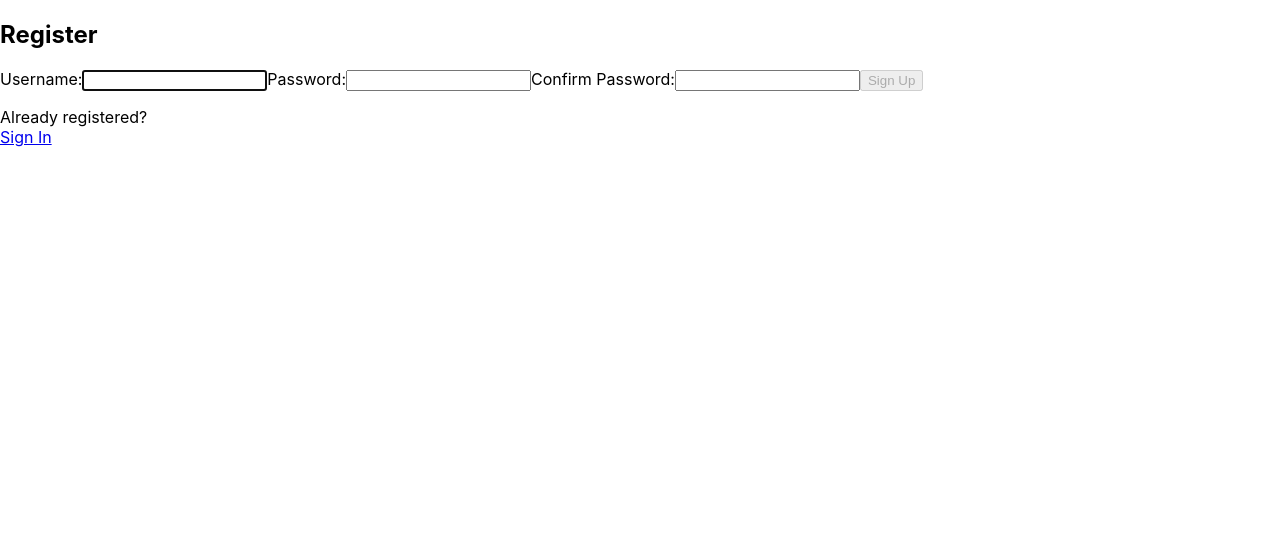
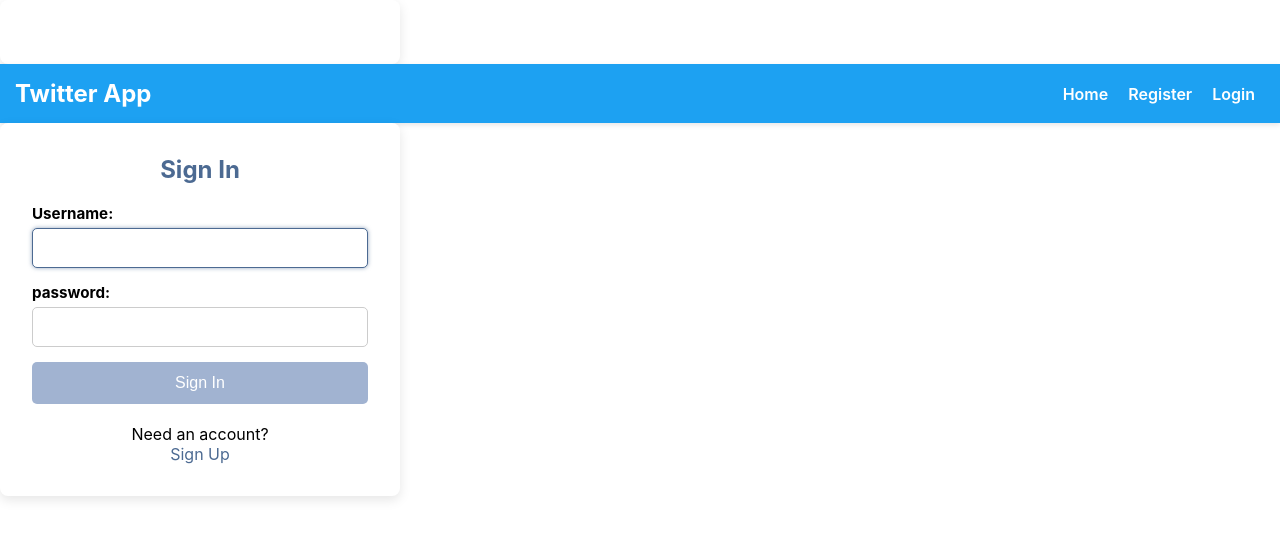
Before and after one commit to swamy2066/Twitter-App-Training, a React (Create React App) app: page /login in a window 1280 px wide. Shown: the top 538 px of the page. Built offline with nearby package versions, Linux system fonts and the light colour scheme.

Commit message:
Latest changes

```diff
--- a/package.json
+++ b/package.json
@@ -11,7 +11,9 @@
     "cra-template": "1.2.0",
     "react": "^19.0.0",
     "react-dom": "^19.0.0",
-    "react-scripts": "5.0.1"
+    "react-router-dom": "^7.0.2",
+    "react-scripts": "5.0.1",
+    "react-toastify": "^11.0.0"
   },
   "scripts": {
     "start": "react-scripts start",
--- a/src/App.js
+++ b/src/App.js
@@ -1,14 +1,24 @@
-import React from 'react'
-import LoginSignup from './Components/LoginSignup/LoginSignup'
-import Register from './Components/Register'
-import Login from './Components/Login'
+import React from 'react';
+import Login from './Components/Login';
+import Register from './Components/Register';
+import { Route, Routes } from 'react-router-dom';
+import Navbar from './Components/Navbar';
+import Home from './Components/Home';
+import { ToastContainer } from 'react-toastify';
+
 
 
 function App() {
+
   return (
-    <div>
-
-       <Register/>
+    <div className='App'>
+       <ToastContainer theme='colored'></ToastContainer>
+       <Navbar />
+       <Routes>
+          <Route path="/" element={ <Home />} />
+          <Route path='/register' element={ <Register />} />
+          <Route path='/login' element={ <Login />} />
+       </Routes>
     </div>
   )
 }
--- /dev/null
+++ b/src/Components/Home.css
@@ -0,0 +1,61 @@
+* {
+    margin: 0;
+    padding: 0;
+    box-sizing: border-box;
+  }
+
+  .home-container {
+    font-family: 'Arial', sans-serif;
+    background-color: #f4f6f9;
+    color: #333;
+    padding: 20px;
+    text-align: center;
+  }
+
+  .home-header {
+    background-color: #6c757d80;
+    color: white;
+    padding: 40px;
+    border-radius: 8px;
+    box-shadow: 0 4px 8px rgba(0, 0, 0, 0.1);
+  }
+
+  .home-header h1 {
+    font-size: 3em;
+    margin-bottom: 10px;
+  }
+
+  .home-header p {
+    font-size: 1.2em;
+  }
+
+  .content {
+    margin-top: 50px;
+  }
+
+  .content h2 {
+    font-size: 2em;
+    color: #333;
+  }
+
+  .content p {
+    font-size: 1.1em;
+    color: #555;
+    line-height: 1.6;
+    margin: 20px 0;
+  }
+
+  .cta-button {
+    background-color: #e74c3c;
+    color: white;
+    border: none;
+    padding: 15px 30px;
+    font-size: 1.1em;
+    cursor: pointer;
+    border-radius: 4px;
+    transition: background-color 0.3s ease;
+  }
+
+  .cta-button:hover {
+    background-color: #c0392b;
+  }
--- /dev/null
+++ b/src/Components/Home.js
@@ -0,0 +1,20 @@
+import React from 'react';
+import './Home.css';  // Importing the CSS file
+
+const Home = () => {
+  return (
+    <div className="home-container">
+      <header className="home-header">
+        <h1>Welcome to the Home Page!</h1>
+        <p>Enjoy your stay and explore the features.</p>
+      </header>
+      <section className="content">
+        <h2>Our Services</h2>
+        <p>We provide innovative solutions to help you grow and succeed.</p>
+        <button className="cta-button">Register Now</button>
+      </section>
+    </div>
+  );
+};
+
+export default Home;
--- a/src/Components/Login.js
+++ b/src/Components/Login.js
@@ -1,43 +1,91 @@
-import { useRef, useState, useEffect} from 'react'
+import React, { useRef, useState, useEffect, useContext } from 'react'
+import AuthContext from '../context/AuthProvider';
+import axios from '../service/axios';
 
+const LOGIN_URL = 'http://localhost:5000/users';
+const Login = () => {
+    const { setAuth } = useContext(AuthContext);
 
-const Login = () => {
-
-    const useRef = useRef();
+    const userRef = useRef();
     const errRef = useRef();
 
-    const [user, setUser] = useState('');
-    const [pwd, setPwd] = useState('');
+    const [name, setName] = useState('');
+    const [password, setPassword] = useState('');
     const [errMsg, setErrMsg] = useState('');
     const [success, setSuccess] = useState(false);
 
 
     useEffect(() => {
-        useRef.current.focus();
+        userRef.current.focus();
     }, [])
 
     useEffect(() => {
         setErrMsg('');
-    }, [user, pwd])
+    }, [name, password])
 
 
+    const handleSubmit = async (e) => {
+        e.preventDefault();
 
+        try {
+
+            const response = await axios.get(LOGIN_URL, JSON.stringify({ name, password }),
+                {
+                    headers: { 'Content-Type': 'application/json' },
+                    withCredentials: true
+
+                });
+            console.log(JSON.stringify(response?.data));
+            const accessToken = response?.data?.accessToken;
+            const roles = response?.data?.roles;
+            setAuth({ name, password, roles, accessToken });
+            setName('');
+            setPassword('');
+            setSuccess(true);
+
+        } catch (err) {
+            if (!err?.response) {
+                setErrMsg('No Server Response')
+            } else if (err.response?.status === 400) {
+
+                setErrMsg('Missing Username or password');
+
+            } else if (err.response?.status === 401) {
+                setErrMsg('Unauthorized');
+            } else {
+                setErrMsg('Login Failed')
+            }
+
+            errRef.current.focus();
+        }
+
+    }
 
 
     return (
+        <>
+            {success ? (
+                <section>
+                    <h1>You are logged in !</h1>
+                    <br />
+                    <p>
+                        <a href="http://localhost:3000/">Go to Home</a>
+                    </p>
+                </section>
+            ) : (
                 <section>
                     <p ref={errRef} className={errMsg ? "errmsg" :
-            "offscreen"} aiia-live="assertive">{errMsg}</p>
+                        "offscreen"} aria-live="assertive">{errMsg}</p>
                     <h1>Sign In</h1>
-            <form>
+                    <form onSubmit={handleSubmit}>
                         <label htmlFor="username">Username:</label>
                         <input
                             type="text"
                             id="username"
-                   ref={useRef}
+                            ref={userRef}
                             autoComplete="off"
-                   onChange={(e) => setUser(e.target.value)}
-                   value={user}
+                            onChange={(e) => setName(e.target.value)}
+                            value={name}
                             required
                         />
 
@@ -45,14 +93,23 @@ const Login = () => {
                         <input
                             type="password"
                             id="password"
-                   ref={useRef}
-                   autoComplete="off"
-                   onChange={(e) => setUser(e.target.value)}
-                   value={user}
+                            onChange={(e) => setPassword(e.target.value)}
+                            value={password}
                             required
                         />
+                        <button disabled={!name || !password  ? true : false}>Sign In</button>
                     </form>
+                    <p>
+                        Need an account? <br />
+                        <span className="line">
+                            {/*put router link here*/}
+                            <a href="http://localhost:3000/register">Sign Up</a>
+                        </span>
+                    </p>
                 </section>
+            )}
+
+        </>
     )
 }
 
--- /dev/null
+++ b/src/Components/Navbar.css
@@ -0,0 +1,39 @@
+.navbar {
+    background-color: #1DA1F2;
+    padding: 15px;
+    display: flex;
+    justify-content: space-between;
+    align-items: center;
+    box-shadow: 0 2px 5px rgba(0, 0, 0, 0.1);
+}
+
+.navbar-title {
+    color: white;
+    font-size: 1.5rem;
+    font-weight: bold;
+    margin: 0;
+}
+
+.navbar-links {
+    list-style-type: none;
+    padding: 0;
+    margin: 0;
+    display: flex;
+}
+
+.navbar-link {
+    text-decoration: none;
+    color: white;
+    margin: 0 10px;
+    font-size: 1rem;
+    font-weight: 600;
+    transition: color 0.3s ease;
+}
+
+.navbar-link:hover {
+    color: #14171A;
+}
+
+.navbar-link:focus {
+    outline: none;
+}
--- /dev/null
+++ b/src/Components/Navbar.js
@@ -0,0 +1,26 @@
+import React from 'react'
+import { Link } from 'react-router-dom'
+import './Navbar.css'
+
+const Navbar = () => {
+    return (
+        <nav className="navbar">
+            <h1 className="navbar-title">Twitter App</h1>
+            <ul className="navbar-links">
+                <li>
+                    <Link to="/" className="navbar-link">Home</Link>
+                </li>
+
+                <li>
+                    <Link to="/register" className="navbar-link">Register</Link>
+                </li>
+
+                <li>
+                    <Link to="/login" className="navbar-link">Login</Link>
+                </li>
+            </ul>
+        </nav>
+    )
+}
+
+export default Navbar
--- /dev/null
+++ b/src/Components/Register.css
@@ -0,0 +1,115 @@
+
+
+
+  section {
+    background: #fff;
+    padding: 2rem;
+    border-radius: 8px;
+    box-shadow: 0 4px 12px rgba(0, 0, 0, 0.1);
+    width: 100%;
+    max-width: 400px;
+    text-align: center;
+  }
+
+  h1 {
+    margin-bottom: 20px;
+    color: #4c6a92;
+  }
+
+
+  .errmsg {
+    color: red;
+    margin-bottom: 10px;
+  }
+
+  .offscreen {
+    display: none;
+  }
+
+
+  label {
+    display: block;
+    text-align: left;
+    margin-bottom: 5px;
+    font-weight: bold;
+    font-size: 0.95rem;
+  }
+
+  input[type="text"],
+  input[type="password"] {
+    width: 100%;
+    padding: 10px;
+    margin-bottom: 15px;
+    border: 1px solid #ccc;
+    border-radius: 5px;
+    font-size: 1rem;
+    outline: none;
+  }
+
+  input[type="text"]:focus,
+  input[type="password"]:focus {
+    border-color: #4c6a92;
+    box-shadow: 0 0 4px rgba(76, 106, 146, 0.6);
+  }
+
+
+  .valid {
+    color: green;
+  }
+
+  .invalid {
+    color: red;
+  }
+
+  .hide {
+    display: none;
+  }
+
+  .instructions {
+    color: #6c757d;
+    font-size: 0.9rem;
+    margin-top: 5px;
+  }
+
+  #uidnote,
+  #pwdnote,
+  #confirmnote {
+    font-size: 0.85rem;
+    color: #6c757d;
+  }
+
+
+  button {
+    width: 100%;
+    padding: 12px;
+    background-color: #4c6a92;
+    color: white;
+    border: none;
+    border-radius: 5px;
+    font-size: 1rem;
+    cursor: pointer;
+    transition: background-color 0.3s ease;
+  }
+
+  button:disabled {
+    background-color: #a1b3d1;
+    cursor: not-allowed;
+  }
+
+  button:hover:not(:disabled) {
+    background-color: #3b4d6b;
+  }
+
+
+  p {
+    margin-top: 20px;
+  }
+
+  .line a {
+    color: #4c6a92;
+    text-decoration: none;
+  }
+
+  .line a:hover {
+    text-decoration: underline;
+  }
--- a/src/Components/Register.js
+++ b/src/Components/Register.js
@@ -2,23 +2,26 @@ import { useRef, useState, useEffect } from "react";
 import { faCheck, faInfoCircle, faTimes } from '@fortawesome/free-solid-svg-icons';
 import { FontAwesomeIcon } from '@fortawesome/react-fontawesome';
 import axios from "../service/axios";
+import './Register.css';
+import { toast, ToastContainer } from "react-toastify";
+import { useNavigate } from "react-router-dom";
 
 
 const USER_REGEX = /^[a-zA-Z][a-zA-Z0-9-_]{3,23}$/;
 const PWD_REGEX = /^(?=.*[a-z])(?=.*[A-Z])(?=.*[!@#$%]).{8,24}$/;
 
-const REGISTER_URL = '/register';
+//const REGISTER_URL = 'http://localhost:5000/users';
 
 
 const Register = () => {
     const userRef = useRef();
     const errRef = useRef();
 
-    const [user, setUser] = useState('')
+    const [name, setName] = useState('')
     const [validName, setValidName] = useState(false);
     const [userFocus, setUserFocus] = useState(false);
 
-    const [pwd, setPwd] = useState('');
+    const [password, setPassword] = useState('');
     const [validPwd, setValidPwd] = useState(false);
     const [pwdFocus, setPwdFocus] = useState(false);
 
@@ -27,7 +30,9 @@ const Register = () => {
     const [matchFocus, setMatchFocus] = useState(false);
 
     const [errMsg, setErrMsg] = useState('');
-    const [success, setSuccess] = useState(false);
+    //const [success, setSuccess] = useState(false);
+
+    const navigate=useNavigate();
 
     useEffect(() => {
         userRef.current.focus();
@@ -35,58 +40,44 @@ const Register = () => {
 
 
     useEffect(() => {
-        const result = USER_REGEX.test(user);
+        const result = USER_REGEX.test(name);
         console.log(result);
-        console.log(user);
+        console.log(name);
         setValidName(result);
-    }, [user])
+    }, [name])
 
     useEffect(() => {
-        const result = PWD_REGEX.test(pwd);
+        const result = PWD_REGEX.test(password);
         console.log(result);
-        console.log(pwd);
+        console.log(password);
         setValidPwd(result);
-        const match = pwd === matchPwd;
+        const match = password === matchPwd;
         setValidMatch(match);
-    }, [pwd, matchPwd])
+    }, [password, matchPwd])
 
     useEffect(() => {
         setErrMsg('');
-    }, [user, pwd, matchPwd])
+    }, [name, password, matchPwd])
 
-     const handleSubmit =  async (e) => {
+
+
+    const handleSubmit = (e) => {
         e.preventDefault();
+        let regobj = { name, password };
+        //    console.log(regobj);
 
-            const v1 = USER_REGEX.test(user);
-            const v2 = PWD_REGEX.test(pwd);
-            if (!v1 || !v2) {
-                setErrMsg("Invalid Entry");
-                return;
-            }
-            try{
-                const response = await axios.post(REGISTER_URL, JSON.stringify({user, pwd }),
-               {
-                   headers: {'Content-Type': 'application/json'},
-                    withCredentials: true
-               }
-            );
-             console.log(response.data);
-             console.log(response.accessToken);
-             console.log(JSON.stringify(response))
-
-            } catch (err){
-                 if (!err?.response) {
-                    setErrMsg('No Server Response');
-                 } else if (err.response?.status === 409 )
-                    setErrMsg('Username Taken');
-                    else {
-                        setErrMsg('Registration Failed');
+        fetch("http://localhost:5000/users", {
+            method: "post",
+            headers: { 'content-type': 'application/json' },
+            body: JSON.stringify(regobj)
+        }).then((res) => {
+            toast.success('Registered sucessfully.')
+             navigate('/login');
+        }).catch((err) => {
+            toast.error('Failed :' + err.message);
+        })
 
     }
-        }
-
-     }
-
 
     return (
         <section>
@@ -99,7 +90,7 @@ const Register = () => {
                         <FontAwesomeIcon icon={faCheck} />
                     </span>
 
-                    <span className={validName || !user ? "hide" : "invalid"}>
+                    <span className={validName || !name ? "hide" : "invalid"}>
                         <FontAwesomeIcon icon={faTimes} />
                     </span>
                 </label>
@@ -107,16 +98,17 @@ const Register = () => {
                 <input
                     type="text"
                     id="username"
+                    value={name}
                     ref={userRef}
                     autoComplete="off"
-                    onChange={(e) => setUser(e.target.value)}
+                    onChange={(e) => setName(e.target.value)}
                     required
                     aria-invalid={validName ? "false" : "true"}
                     aria-describedby="uidnote"
                     onFocus={() => setUserFocus(true)}
                     onBlur={() => setUserFocus(false)}
                 />
-                <p id="uidnote" className={userFocus && user && !validName ? "instructions" : "offscreen"}>
+                <p id="uidnote" className={userFocus && name && !validName ? "instructions" : "offscreen"}>
                     <FontAwesomeIcon icon={faInfoCircle} />
                     4 to 24 characters.<br />
                     Must Begin with a letter.<br />
@@ -129,7 +121,7 @@ const Register = () => {
                         <FontAwesomeIcon icon={faCheck} />
                     </span>
 
-                    <span className={validPwd || !pwd ? "hide" : "invalid"}>
+                    <span className={validPwd || !password ? "hide" : "invalid"}>
                         <FontAwesomeIcon icon={faTimes} />
                     </span>
                 </label>
@@ -137,14 +129,15 @@ const Register = () => {
                 <input
                     type="password"
                     id="password"
-                    onChange={(e) => setPwd(e.target.value)}
+                    value={password}
+                    onChange={(e) => setPassword(e.target.value)}
                     required
                     aria-invalid={validPwd ? "false" : "true"}
                     aria-describedby="pwdnote"
                     onFocus={() => setPwdFocus(true)}
                     onBlur={() => setPwdFocus(false)}
                 />
-                <p id="pwdnote" className={pwdFocus && user && !validPwd ? "instructions" : "offscreen"}>
+                <p id="pwdnote" className={pwdFocus && name && !validPwd ? "instructions" : "offscreen"}>
                     <FontAwesomeIcon icon={faInfoCircle} />
                     4 to 24 characters.<br />
                     Must include uppercase and lowercase letters, a number and a special character.<br />
@@ -163,8 +156,9 @@ const Register = () => {
                 </label>
 
                 <input
-                    type="paaaword"
+                    type="password"
                     id="confirm_pwd"
+                    value={matchPwd}
                     onChange={(e) => setMatchPwd(e.target.value)}
                     required
                     aria-invalid={validMatch ? "false" : "true"}
@@ -172,7 +166,7 @@ const Register = () => {
                     onFocus={() => setMatchFocus(true)}
                     onBlur={() => setMatchFocus(false)}
                 />
-                <p id="confirmnote" className={matchFocus &&  !validMatch ? "instructions" : "offscreen"}>
+                <p id="confirmnote" className={matchFocus && !validMatch ? "instructions" : "offscreen"}>
                     <FontAwesomeIcon icon={faInfoCircle} />
                     Must match the  above password input field
                 </p>
@@ -184,7 +178,7 @@ const Register = () => {
                 Already registered? <br />
                 <span className="line">
                     {/*put router link here*/}
-                     <a href="#">Sign In</a>
+                    <a href="http://localhost:3000/login">Sign In</a>
                 </span>
             </p>
         </section>
--- /dev/null
+++ b/src/context/AuthProvider.js
@@ -0,0 +1,18 @@
+import { createContext, useState } from "react";
+
+
+const AuthContext = createContext({});
+
+export const AuthProvider = ({ children }) => {
+       const [ auth, setAuth ] = useState({});
+
+       return(
+          <AuthContext.Provider value={{ auth, setAuth }} >
+                {children}
+          </AuthContext.Provider>
+
+
+       )
+}
+
+export default AuthContext;
--- a/src/index.js
+++ b/src/index.js
@@ -3,11 +3,18 @@ import ReactDOM from 'react-dom/client';
 import './index.css';
 import App from './App';
 import reportWebVitals from './reportWebVitals';
+import { AuthProvider } from './context/AuthProvider';
+import { BrowserRouter } from 'react-router-dom';
+import 'react-toastify/dist/ReactToastify.css';
 
 const root = ReactDOM.createRoot(document.getElementById('root'));
 root.render(
   <React.StrictMode>
-    <App />
+     <BrowserRouter>
+     <AuthProvider>
+       <App />
+      </AuthProvider>
+    </BrowserRouter>
   </React.StrictMode>
 );
 
```
Also changed, not shown: src/service/axios.js (+4 -4 lines), 1 other file (tests, documents, lock files or other folders). Lines whose indentation alone changed are shown as unchanged.
